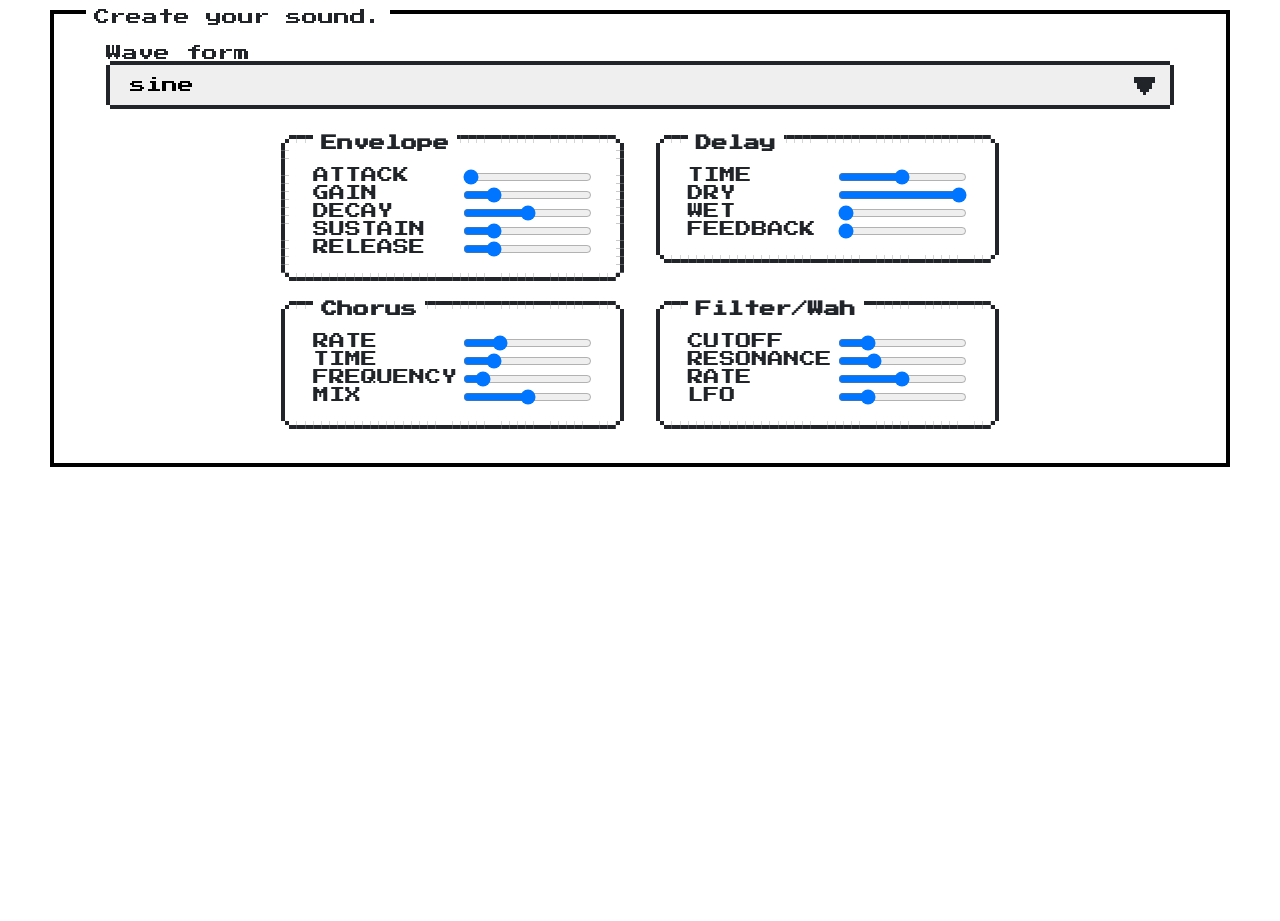
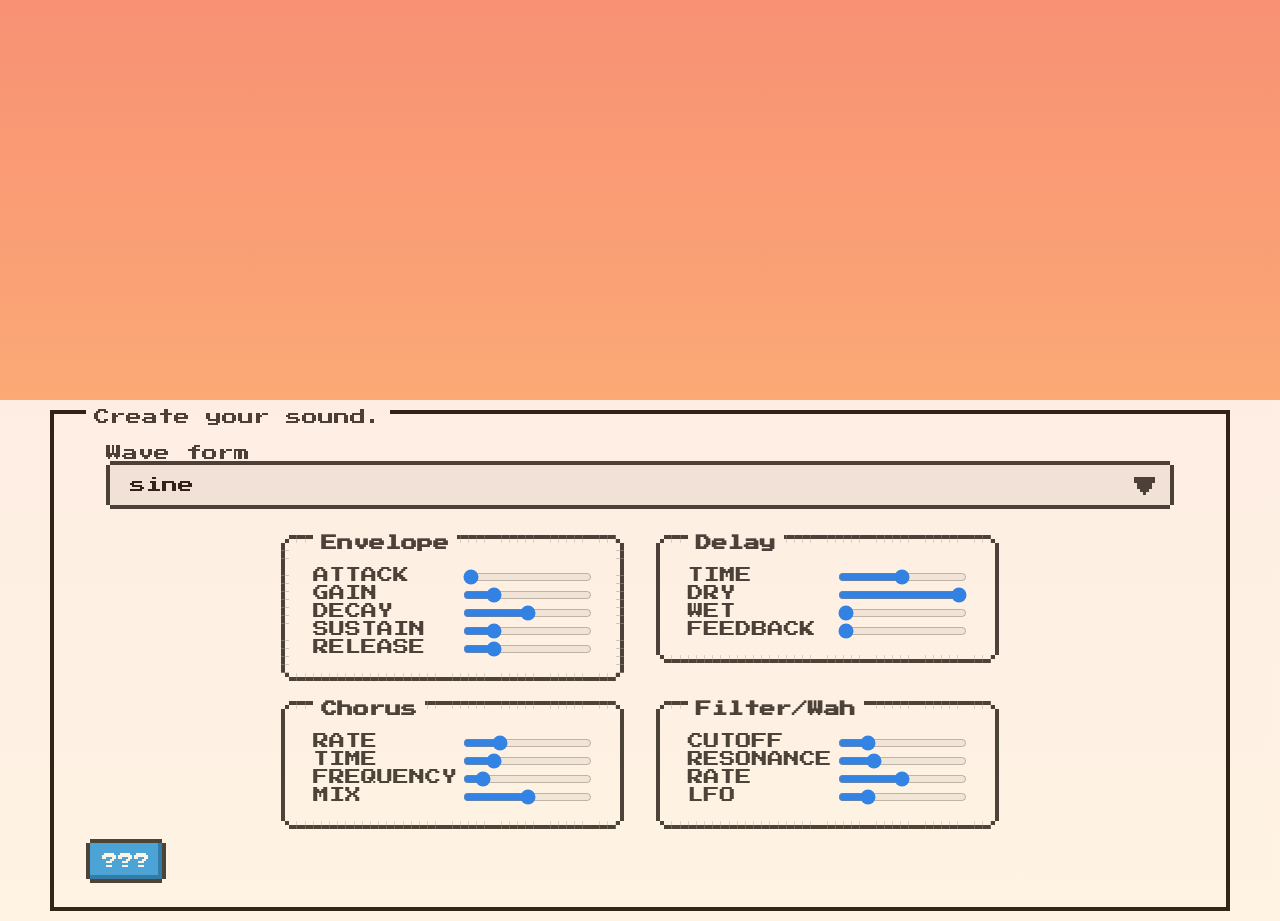
Before and after one commit to yyyysk/rct_synth, a React (Create React App) app: page / in a window 1280 px wide. Before the commit the page ends 800 px from the top, so only its background shows below. Built offline with nearby package versions, Linux system fonts and the light colour scheme.

Commit message:
bgつけた

```diff
--- a/src/App.js
+++ b/src/App.js
@@ -6,6 +6,7 @@ import Wave from './components/Wave';
 import Delay from './components/Delay';
 import Chorus from './components/Chorus';
 import Wah from './components/Wah';
+import Dialog from './components/Dialog';
 
 // Functions
 import { listen } from './Listner';
@@ -164,6 +165,7 @@ class App extends React.Component {
 								updateWah={(name, value) => this._updateWah(name, value)} />
 						</div>
 					</div>
+					<Dialog />
 				</div>
 			</div>
 		);
--- /dev/null
+++ b/src/Screen.js
@@ -0,0 +1,5 @@
+import React from 'react';
+
+const Screen = () => <div className="screen"></div>;
+
+export default Screen;
--- /dev/null
+++ b/src/components/Dialog.js
@@ -0,0 +1,25 @@
+import React from 'react';
+
+const onBtn = () => {
+	const trg = document.getElementById('dialog-default');
+	if (trg) trg.showModal();
+}
+
+const Dialog = () => (
+	<section>
+	  <button type="button" class="nes-btn is-primary" onClick={() => onBtn()}>
+			???
+	  </button>
+	  <dialog class="nes-dialog" id="dialog-default">
+	    <form method="dialog">
+	      <p class="title">How to use</p>
+	      <p>Your "A" key is the note of "C".</p>
+	      <menu class="dialog-menu">
+	        <button class="nes-btn is-primary confirm-btn">Confirm</button>
+	      </menu>
+	    </form>
+	  </dialog>
+	</section>
+);
+
+export default Dialog;
--- a/src/index.css
+++ b/src/index.css
@@ -107,6 +107,7 @@ body {
     sans-serif;
   -webkit-font-smoothing: antialiased;
   -moz-osx-font-smoothing: grayscale;
+background:linear-gradient(#F89174, #FFC778);
 }
 
 code {
@@ -120,6 +121,8 @@ code {
 .App {
 	width: 100%;
 	padding: 10px 50px;
+	background: #fff;
+	opacity: 0.8;
 }
 
 .manipulate {
@@ -147,3 +150,12 @@ code {
 	display: inline-block;
 	width: 150px;
 }
+
+.confirm-btn {
+	display: block;
+	margin: 20px auto;
+}
+
+.screen {
+	height: 400px;
+}
--- a/src/index.js
+++ b/src/index.js
@@ -1,6 +1,12 @@
 import React from 'react';
 import ReactDOM from 'react-dom';
 import App from './App';
+import ScreenComp from './Screen';
 import './index.css';
 
-ReactDOM.render(<App />, document.getElementById('root'));
+ReactDOM.render(
+	<>
+		<ScreenComp />
+		<App />
+	</>,
+	document.getElementById('root'));
```
